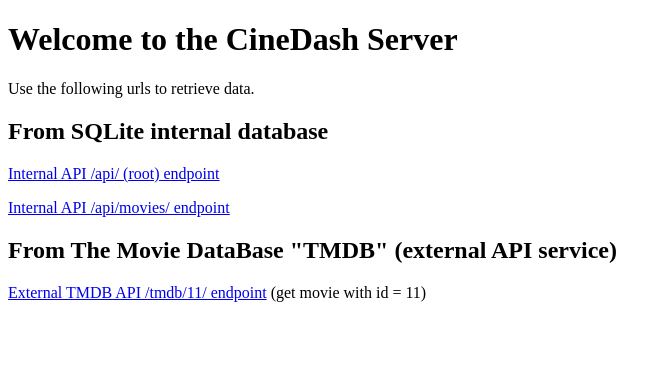
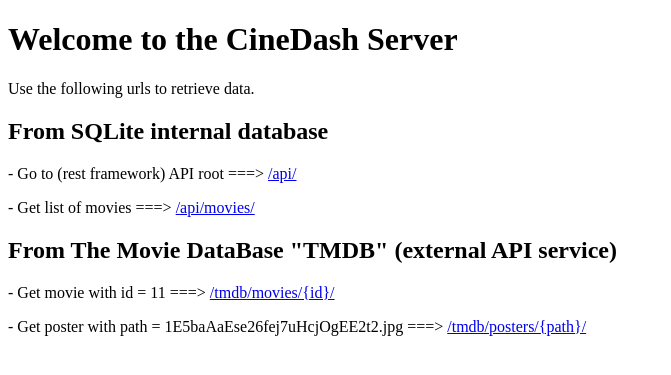
Before and after one commit to samacciu23/CineDash, a Django app: page / in a window 1280 px wide. Shown: the top 375 px of the page, without its empty margins (0-671 px from the left). Run offline with Django 5.2, Linux system fonts and the light colour scheme.

Commit message:
Add API endpoint to retrieve images and posters from TMDB

```diff
--- a/cinedash_backend/cinedash_project/cinedash_project/settings.py
+++ b/cinedash_backend/cinedash_project/cinedash_project/settings.py
@@ -20,7 +20,8 @@
 
 # The Movie DataBase (TMDB) variables
 TMDB_API_KEY = os.getenv('TMDB_API_KEY')
-TMDB_API_BASE_URL = "https://api.themoviedb.org/3/"
+TMDB_API_MOVIES_BASE_URL = "https://api.themoviedb.org/3/"
+TMDB_API_IMAGES_BASE_URL = "https://image.tmdb.org/t/p/original"
 
 
 # Build paths inside the project like this: BASE_DIR / 'subdir'.
--- a/cinedash_backend/cinedash_project/movies/templates/index.html
+++ b/cinedash_backend/cinedash_project/movies/templates/index.html
@@ -6,15 +6,17 @@
     <title>CineDash Server Home Page</title>
 </head>
 <body>
+
     <h1>Welcome to the CineDash Server</h1>
     <p>Use the following urls to retrieve data.</p>
 
     <h2>From SQLite internal database</h2>
-    <p><a href="{{ internal_urls.api }}">Internal API /api/ (root) endpoint</a></p>
-    <p><a href="{{ internal_urls.movies }}">Internal API /api/movies/ endpoint</a></p>
+    <p>- Go to (rest framework) API root ===> <a href="{{ urls.api }}">/api/</a></p>
+    <p>- Get list of movies ===> <a href="{{ urls.api_movies }}">/api/movies/</a></p>
 
     <h2>From The Movie DataBase "TMDB" (external API service)</h2>
-    <p><a href="{{ tmdb_urls.tmdb_movie_11 }}">External TMDB API /tmdb/11/ endpoint</a> (get movie with id = 11)</p>
+    <p>- Get movie with id = 11 ===> <a href="{{ urls.tmdb_movies_id }}">/tmdb/movies/{id}/</a></p>
+    <p>- Get poster with path = 1E5baAaEse26fej7uHcjOgEE2t2.jpg ===> <a href="{{ urls.tmdb_posters_path }}">/tmdb/posters/{path}/</a></p>
 
 </body>
 </html>
--- a/cinedash_backend/cinedash_project/movies/urls.py
+++ b/cinedash_backend/cinedash_project/movies/urls.py
@@ -7,6 +7,7 @@
 
 urlpatterns = [
     path('', views.index, name="index"),
-    path('tmdb/<int:movie_id>/', views.get_movie_from_tmdb, name="movie_from_tmdb"),
+    path('tmdb/movies/<int:movie_id>/', views.get_movie_from_tmdb, name="movie_from_tmdb"),
+    path('tmdb/posters/<str:poster_path>/', views.get_poster_from_tmdb, name='poster_from_tmdb'),
     path('api/', include(router.urls)),
 ]
--- a/cinedash_backend/cinedash_project/movies/views.py
+++ b/cinedash_backend/cinedash_project/movies/views.py
@@ -1,5 +1,5 @@
-from rest_framework import views, viewsets
-from django.http import JsonResponse
+from rest_framework import viewsets
+from django.http import JsonResponse, HttpResponse
 from django.shortcuts import render
 from .models import Movie
 from .serializers import MovieSerializer
@@ -7,27 +7,31 @@
 
 
 def index(request):
-    internal_urls = {
+    urls = {
         'api': '/api/',
-        'movies': '/api/movies',
+        'api_movies': '/api/movies',
+        'tmdb_movies_id': '/tmdb/movies/11',
+        'tmdb_posters_path': '/tmdb/posters/1E5baAaEse26fej7uHcjOgEE2t2.jpg',
     }
-    tmdb_urls = {
-        'tmdb_movie_11': '/tmdb/11'
-    }
-    return render(request, 'index.html', {'internal_urls': internal_urls, 'tmdb_urls': tmdb_urls})
+    return render(request, 'index.html', {'urls': urls,})
 
+####### INTERNAL DATABASE FOR PRIVATE MOVIES #########
 
 class MovieViewSet(viewsets.ModelViewSet):
     queryset = Movie.objects.all()
     serializer_class = MovieSerializer
 
 
+####### EXTERNAL TMDB API FOR PUBLIC MOVIES #########
+
+tmdb_api_service = TmdbApiService()
+
+
 def get_movie_from_tmdb(request, movie_id):
-    tmdb_api_service = TmdbApiService()
-    try:
-        movie_data = tmdb_api_service.get_movie(movie_id)
-        return JsonResponse(movie_data)
-    except ValueError as e:
-        return JsonResponse({'error': str(e)}, status=400)
-    except ConnectionError as e:
-        return JsonResponse({'error': str(e)}, status=500)
+    movie_response = tmdb_api_service.get_movie(movie_id)
+    return JsonResponse(movie_response.json())
+
+
+def get_poster_from_tmdb(request, poster_path):
+    poster_response = tmdb_api_service.get_poster(poster_path)
+    return HttpResponse(poster_response.content, content_type='image/jpeg')
```
Also changed, not shown: cinedash_backend/cinedash_project/movies/services/tmdb.py (+21 -11 lines).
